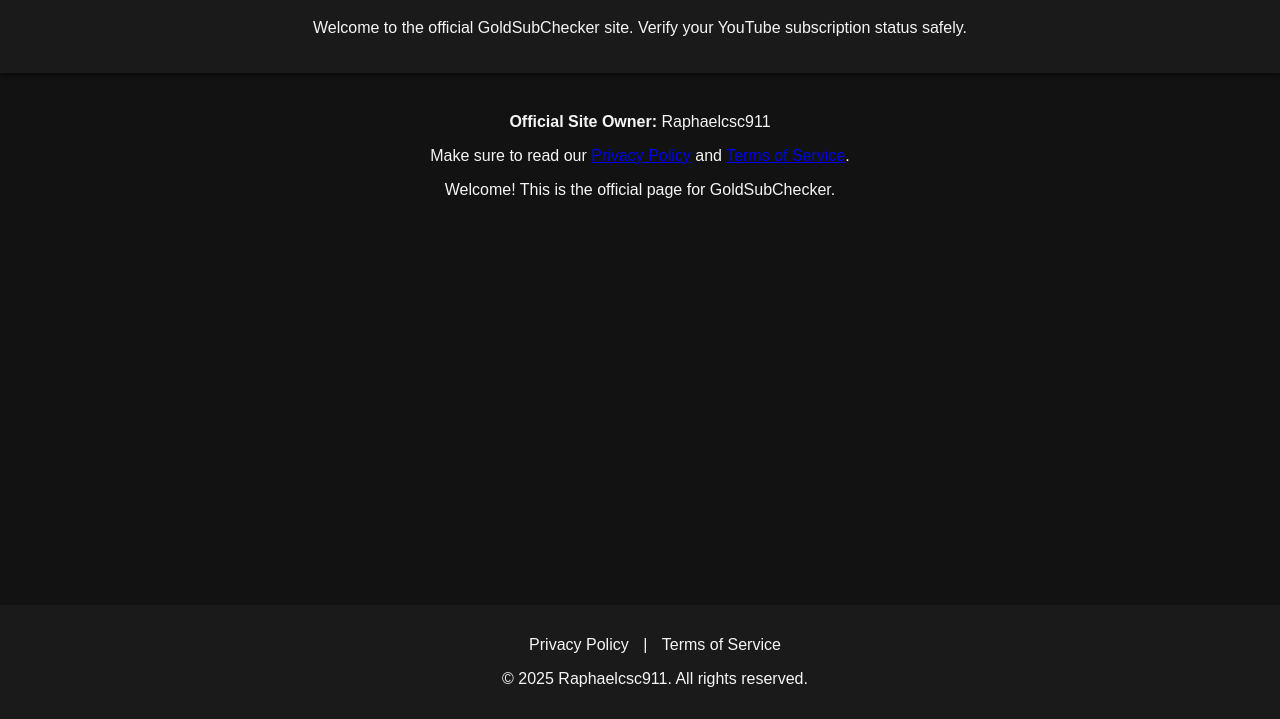
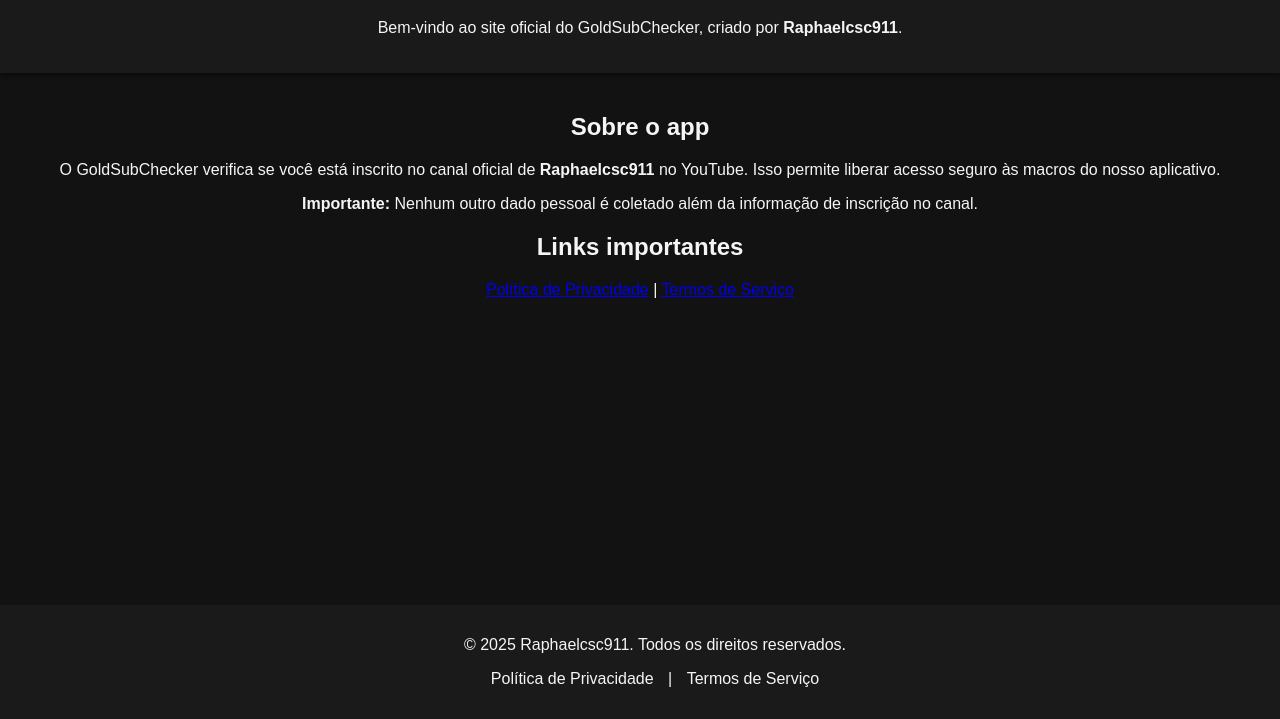
Before and after one commit to GoldSubChecker/GoldSubChecker, a plain HTML site: page index.html in a window 1280 px wide. Shown: the part 81-800 px from the top of the page. Drawn offline with Linux system fonts and the light colour scheme.

Commit message:
Update index.html

```diff
--- a/index.html
+++ b/index.html
@@ -1,29 +1,44 @@
 <!DOCTYPE html>
-<html lang="en">
+<html lang="pt-BR">
 <head>
   <meta charset="UTF-8">
   <title>GoldSubChecker</title>
+  <meta name="viewport" content="width=device-width, initial-scale=1.0">
   <link rel="stylesheet" href="style.css">
-  <meta name="viewport" content="width=device-width, initial-scale=1.0">
 </head>
 <body>
   <header>
     <h1>GoldSubChecker</h1>
-    <p>Welcome to the official GoldSubChecker site. Verify your YouTube subscription status safely.</p>
+    <p>Bem-vindo ao site oficial do GoldSubChecker, criado por <strong>Raphaelcsc911</strong>.</p>
   </header>
 
   <main>
-    <p><strong>Official Site Owner:</strong> Raphaelcsc911</p>
-    <p>Make sure to read our <a href="PrivacyPolicy.html">Privacy Policy</a> and <a href="TermsOfService.html">Terms of Service</a>.</p>
-    <p id="status">Welcome! This is the official page for GoldSubChecker.</p>
+    <section>
+      <h2>Sobre o app</h2>
+      <p>
+        O GoldSubChecker verifica se você está inscrito no canal oficial de <strong>Raphaelcsc911</strong> no YouTube.
+        Isso permite liberar acesso seguro às macros do nosso aplicativo.
+      </p>
+      <p>
+        <strong>Importante:</strong> Nenhum outro dado pessoal é coletado além da informação de inscrição no canal.
+      </p>
+    </section>
+
+    <section>
+      <h2>Links importantes</h2>
+      <p>
+        <a href="PrivacyPolicy.html">Política de Privacidade</a> |
+        <a href="TermsOfService.html">Termos de Serviço</a>
+      </p>
+    </section>
   </main>
 
   <footer>
+    <p>&copy; 2025 Raphaelcsc911. Todos os direitos reservados.</p>
     <p>
-      <a href="PrivacyPolicy.html">Privacy Policy</a> |
-      <a href="TermsOfService.html">Terms of Service</a>
+      <a href="PrivacyPolicy.html">Política de Privacidade</a> |
+      <a href="TermsOfService.html">Termos de Serviço</a>
     </p>
-    <p>&copy; 2025 Raphaelcsc911. All rights reserved.</p>
   </footer>
 </body>
 </html>
```
